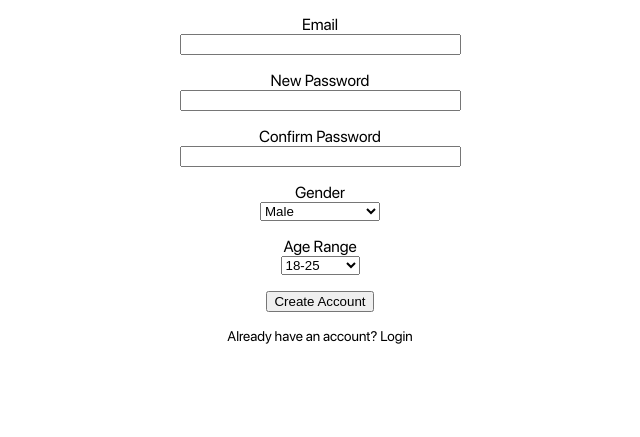
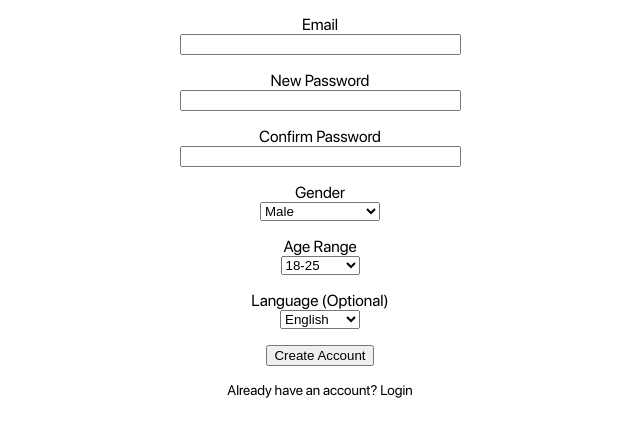
Before and after one commit to ethanzh/speech-web-app, a Flask app: page /create_account in a window 1280 px wide. Shown: the part 132-569 px from the top of the page, without its empty margins (320-960 px from the left). Run offline with Flask 2, Linux system fonts and the light colour scheme.

Commit message:
allow user to specify their language
this will be helpful in the future. for now
only a few languages (and no dialect options) are
available, however this is simply a placeholder
for now.

```diff
--- a/forms.py
+++ b/forms.py
@@ -28,4 +28,23 @@ class CreateAccountForm(FlaskForm):
         choices=["Under 18", "18-25", "25-40", "40-60", "Above 60"],
         validators=[DataRequired()],
     )
+    language = SelectField(
+        "Language (Optional)",
+        default="English",
+        choices=[
+            None,
+            "Arabic",
+            "Chinese",
+            "English",
+            "French",
+            "German",
+            "Italian",
+            "Japanese",
+            "Polish",
+            "Russian",
+            "Spanish",
+            "Turkish",
+        ],
+        validators=[],
+    )
     submit = SubmitField("Create Account")
--- a/main.py
+++ b/main.py
@@ -111,6 +111,7 @@ def create_account():
             salted_pw=hashed_salted_pw,
             gender=form.gender.data,
             age_range=form.age_range.data,
+            language=form.language.data,
         )
 
         login_user(new_user)
--- a/models.py
+++ b/models.py
@@ -22,6 +22,7 @@ class User(BaseModel, UserMixin):
     email = CharField(unique=True)
     gender = CharField()
     age_range = CharField()
+    language = CharField(null=True)
     salted_pw = CharField()
     created_at = DateTimeField(default=datetime.now)
 
--- a/templates/create_account.html
+++ b/templates/create_account.html
@@ -37,6 +37,10 @@
                     {{ form.age_range.label }}<br>
                     {{ form.age_range() }}
                 </p>
+                <p>
+                    {{ form.language.label }}<br>
+                    {{ form.language() }}
+                </p>
                 <p>{{ form.submit() }}</p>
 
                 <a class="backlink" href='/login'>Already have an account? Login</a>
```
